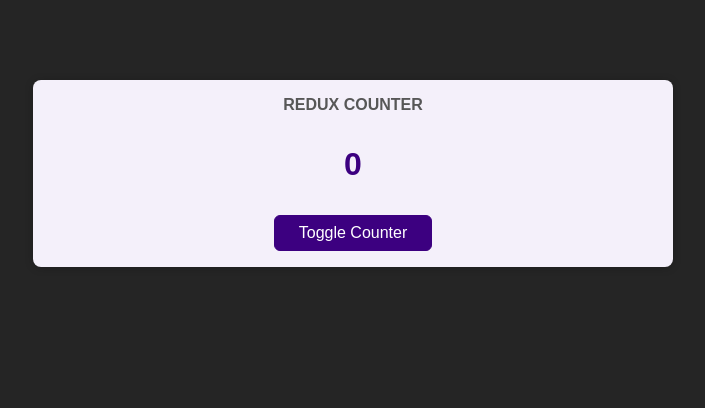
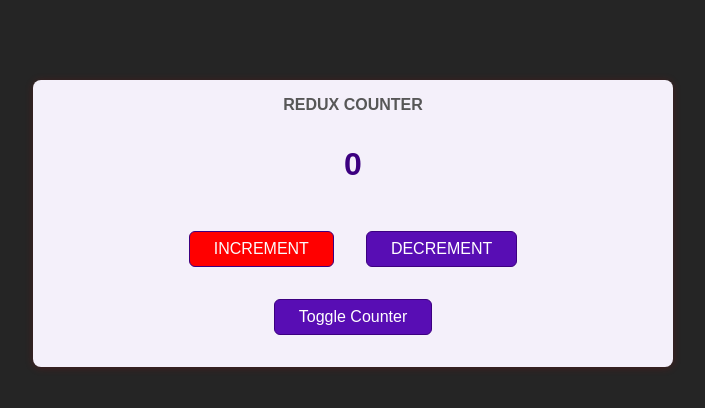
Before and after one commit to Rbravolibtech/ReduxCounter-19, a React (Create React App) app: page / in a window 1280 px wide. Shown: the top 408 px of the page, without its empty margins (287-992 px from the left). Built offline with nearby package versions, Linux system fonts and the light colour scheme.

Commit message:
dispatched actions from inside components

```diff
--- a/src/components/Counter.js
+++ b/src/components/Counter.js
@@ -1,9 +1,18 @@
-import { useSelector } from "react-redux";
+import { useSelector, useDispatch } from "react-redux";
 
 import classes from "./Counter.module.css";
 
 const Counter = () => {
+	const dispatch = useDispatch();
 	const counter = useSelector((state) => state.counter);
+
+	const incrementHandler = () => {
+		dispatch({ type: "increment" });
+	};
+
+	const decrementHandler = () => {
+		dispatch({ type: "decrement" });
+	};
 
 	const toggleCounterHandler = () => {};
 
@@ -11,6 +20,12 @@ const Counter = () => {
 		<main className={classes.counter}>
 			<h1>Redux Counter</h1>
 			<div className={classes.value}>{counter}</div>
+			<div>
+				<button className="button1" onClick={incrementHandler}>
+					INCREMENT
+				</button>
+				<button onClick={decrementHandler}>DECREMENT</button>
+			</div>
 			<button onClick={toggleCounterHandler}>Toggle Counter</button>
 		</main>
 	);
--- a/src/components/Counter.module.css
+++ b/src/components/Counter.module.css
@@ -1,6 +1,6 @@
 .counter {
 	margin: 5rem auto;
-  box-shadow: 0 1px 8px rgba(0, 0, 0, 0.2);
+	box-shadow: 0 1px 8px rgba(199, 2, 2, 0.2);
 	width: 40rem;
 	border-radius: 8px;
 	padding: 1rem;
@@ -21,3 +21,7 @@
 	margin: 2rem 0;
 	font-weight: bold;
 }
+
+.counter button {
+	margin: 1rem;
+}
--- a/src/index.css
+++ b/src/index.css
@@ -12,7 +12,7 @@ body {
 button {
 	font: inherit;
 	cursor: pointer;
-  background-color: #3c0080;
+	background-color: #580db4;
 	border: 1px solid #3c0080;
 	color: white;
 	padding: 0.5rem 1.5rem;
@@ -24,3 +24,8 @@ button:active {
 	background-color: #5b14ac;
 	border-color: #5b14ac;
 }
+
+.button1 {
+	color: rgb(250, 250, 250);
+	background-color: red;
+}
```
Lines whose indentation alone changed are shown as unchanged.
